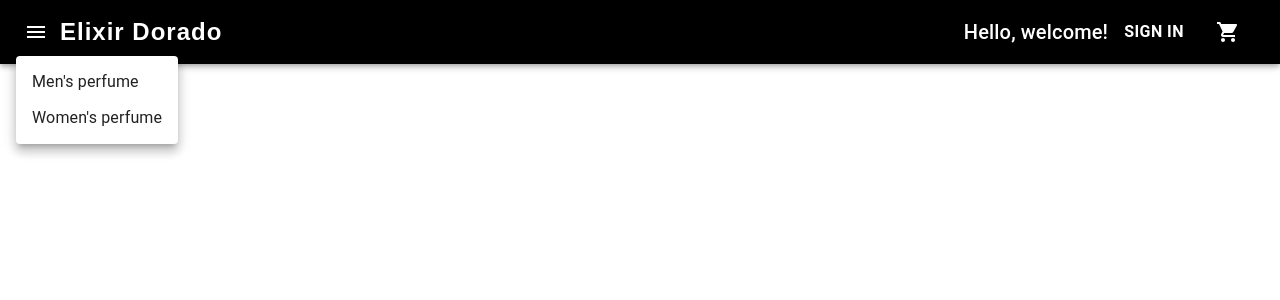
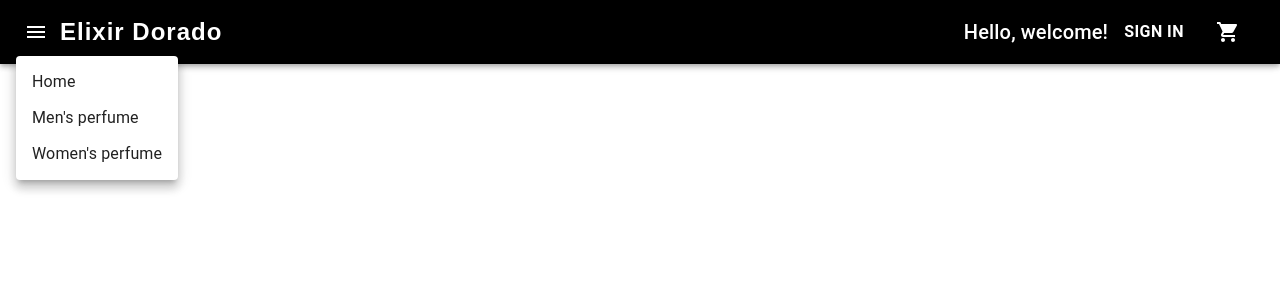
Before and after one commit to Brunitoa10/Perfumeria_React, a React (Create React App) app: page /category/1 in a window 1280 px wide. Both pictures are taken after a click on the button "menu". Shown: the top 300 px of the page. Built offline with nearby package versions, Linux system fonts and the light colour scheme.

Commit message:
Redireccion en los botones del menu desplegable

```diff
--- a/src/components/NavBar/NavbarMenuButton.js
+++ b/src/components/NavBar/NavbarMenuButton.js
@@ -31,11 +31,13 @@ const NavbarMenuButton = () => {
         open={Boolean(anchorEl)}
         onClose={handleMenuClose}
       >
-
-        <MenuItem component={Link} to="/category/perfume-men" onClick={handleMenuClose}>
+        <MenuItem component={Link} to="/" onClick={handleMenuClose}>
+          Home
+        </MenuItem>
+        <MenuItem component={Link} to="/category/Perfume for men" onClick={handleMenuClose}>
           Men's perfume
         </MenuItem>
-        <MenuItem component={Link} to="/category/perfume-women" onClick={handleMenuClose}>
+        <MenuItem component={Link} to="/category/Perfume for Her" onClick={handleMenuClose}>
           Women's perfume
         </MenuItem>
       </Menu>
```
